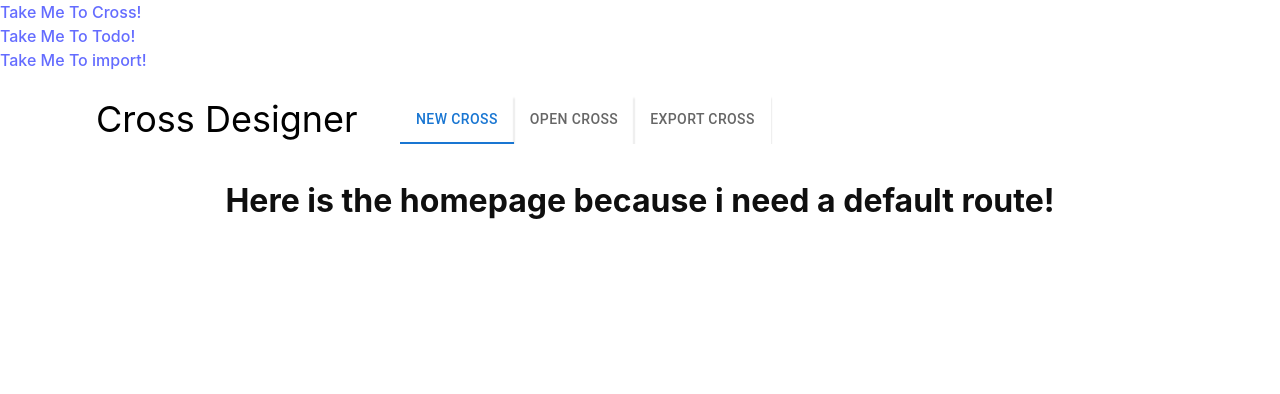
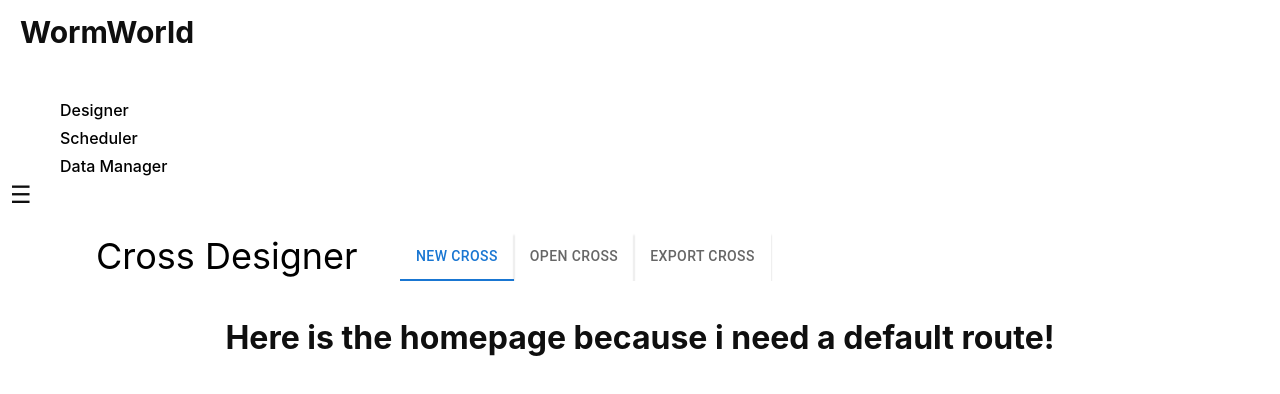
Before and after one commit to worm-world/worm-world, a React (Vite) app: page /cross-designer in a window 1280 px wide. Shown: the top 394 px of the page. Built offline with nearby package versions, Linux system fonts and the light colour scheme.

Commit message:
Sidebar for navigation, with styling. Note that the routing in App.tsx was adjusted to create nested routes. A layout component keeps arranges the main components--navbar and page.

```diff
--- a/src/App.tsx
+++ b/src/App.tsx
@@ -1,32 +1,26 @@
-import * as React from 'react';
 import './App.css';
-import { BrowserRouter as Router, Routes, Route, Link } from 'react-router-dom';
+import { BrowserRouter as Router, Routes, Route } from 'react-router-dom';
 import Todo from './pages/todo';
 import Import from './pages/import';
 import Home from './pages/home';
 import CrossPage from './pages/crossPage';
 import Paths from './routes/frontend';
+import Navbar from './components/Navbar';
+import Layout from './layout'
 
 function App(): JSX.Element {
   return (
     <div>
       <Router>
-        {/* Make sure to put the NavBar component inside the router component */}
-        <Link to={Paths.CrossDeignerPath}>
-          Take Me To Cross!<br></br>
-        </Link>
-        <Link to={Paths.TodoPath}>
-          Take Me To Todo!<br></br>
-        </Link>
-        <Link to={Paths.ImportPath}>
-          Take Me To import!<br></br>
-        </Link>
+        <Navbar />
         <Routes>
-          <Route path={Paths.CrossDeignerPath} element={<CrossPage />} />
-          <Route path={Paths.HomePath} element={<Home />} />
-          <Route path={Paths.TodoPath} element={<Todo />} />
-          <Route path={Paths.ImportPath} element={<Import />} />
-          test
+          <Route path="/" element={<Layout />}>
+            <Route index element={<Home />} />
+            <Route path={Paths.CrossDesignerPath} element={<CrossPage />} />
+            <Route path={Paths.HomePath} element={<Home />} />
+            <Route path={Paths.TodoPath} element={<Todo />} />
+            <Route path={Paths.ImportPath} element={<Import />} />
+          </Route>
         </Routes>
       </Router>
     </div>
--- /dev/null
+++ b/src/components/Navbar.tsx
@@ -0,0 +1,23 @@
+import {Link} from 'react-router-dom'
+import Paths from '../routes/frontend';
+
+function Navbar(): JSX.Element {
+  return (
+      <nav id='navbar'>
+        <div id='title'>WormWorld</div>
+        <div id='nav-items'>
+          <Link to={Paths.CrossDesignerPath}>
+            <div className='nav-item'>Designer</div>
+          </Link>
+          <Link to={Paths.TodoPath}>
+            <div className='nav-item'>Scheduler</div>
+          </Link>
+          <Link to={Paths.ImportPath}>
+            <div className='nav-item'>Data Manager</div>
+          </Link>
+        </div>
+      </nav>
+  );
+};
+
+export default Navbar;
--- /dev/null
+++ b/src/layout.tsx
@@ -0,0 +1,19 @@
+import React, {useState} from "react";
+import { Outlet } from 'react-router-dom'
+import Navbar from "./components/Navbar";
+
+export default function Layout(): JSX.Element {
+    const [navbarIsOpen, setNavbarIsOpen] = useState<Boolean>(false);
+    const toggleNavbar = () => setNavbarIsOpen(!navbarIsOpen);
+    return (
+        <div id='layout'>
+            <div id='navbar-view' style={{width: navbarIsOpen ? '20%' : '0%'}}>
+                <Navbar />
+            </div>
+            <div id="page-view" style={{width: navbarIsOpen ? '80%' : '100%'}}>
+                <button id='nav-button' onClick={toggleNavbar}>{'\u2630'}</button>
+                <Outlet />
+            </div>
+        </div>
+    );
+}
--- a/src/routes/frontend.ts
+++ b/src/routes/frontend.ts
@@ -1,5 +1,5 @@
 const Paths = {
-  CrossDeignerPath: '/cross-designer',
+  CrossDesignerPath: '/cross-designer',
   ImportPath: 'data-import',
   TodoPath: 'scheduler-todo',
   HomePath: '/',
--- a/src/style.css
+++ b/src/style.css
@@ -41,13 +41,13 @@
 
 a {
   font-weight: 500;
-  color: #646cff;
+  color: black;
   text-decoration: inherit;
 }
 
-a:hover {
+/* a:hover {
   color: #535bf2;
-}
+} */
 
 h1 {
   text-align: center;
@@ -80,10 +80,6 @@ button {
   outline: none;
 }
 
-#greet-input {
-  margin-right: 5px;
-}
-
 @media (prefers-color-scheme: dark) {
   :root {
     color: #f6f6f6;
@@ -103,7 +99,50 @@ button {
 
 html, body, #root {
   width: 100%;
-  height: 100vh;
+  height: 200vh;
   margin: auto;
   padding: 0;
 }
+
+#layout {
+  background-color: white;
+  height: 100%;
+  display: flex;
+}
+
+#navbar-view {
+  background-color: whitesmoke;
+}
+
+#navbar {
+  top: 0;
+  position: sticky;
+  overflow-x: hidden;
+}
+
+.nav-item {
+  margin: 0px 20px 0px 20px;
+  padding: 2px 20px 2px 40px;
+  border-radius: 10px;
+}
+
+.nav-item:hover {
+  background-color: lemonchiffon;
+}
+
+#nav-button {
+  border: none;
+  box-shadow: none;
+  font-size: x-large;
+  padding: 0px 10px;
+}
+
+#nav-items {
+  margin-top: 50px;
+}
+
+#title {
+  padding: 20px 20px 2px 20px;
+  font-size: 30px;
+  font-weight: bold;
+}
```
